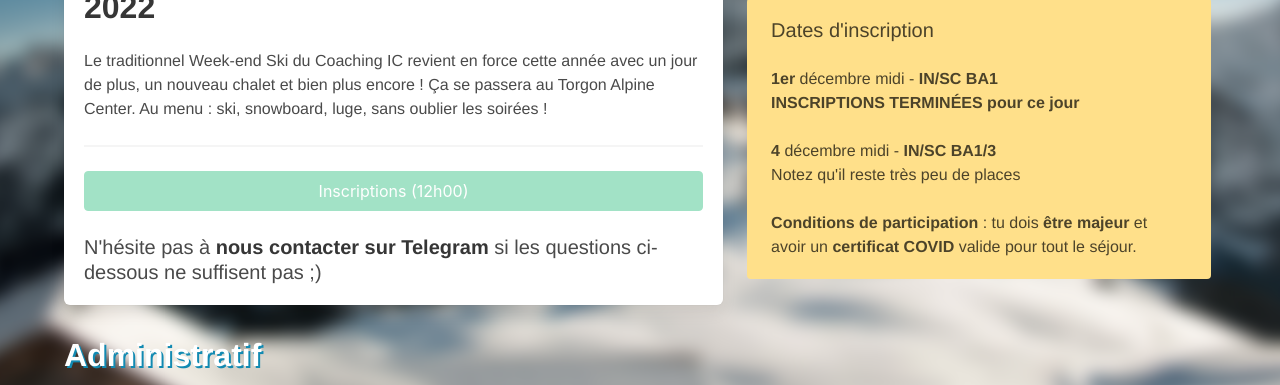
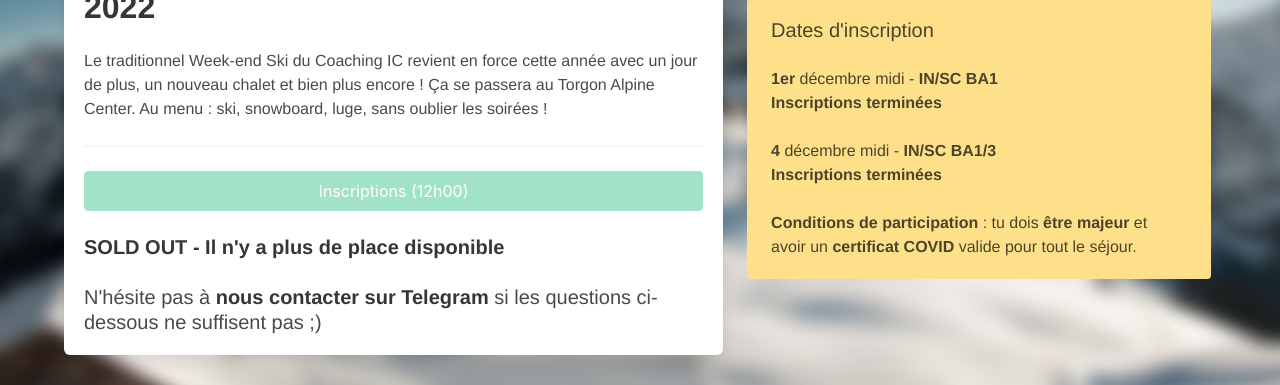
Before and after one commit to Coaching-IC/weskic, a Vue app in the folder weskic-frontend/: page /info in a window 1280 px wide. Shown: the part 293-678 px from the top of the page. Built offline with nearby package versions, Linux system fonts and the light colour scheme.

Commit message:
Client-side: End of registration on /info and /login

```diff
--- a/weskic-frontend/src/components/InfoView.vue
+++ b/weskic-frontend/src/components/InfoView.vue
@@ -15,7 +15,7 @@
                     :to="{name: 'login'}">{{ registrationBtnText }}
           </b-button>
           <br>
-          <h3 class="subtitle">N'hésite pas à <strong>nous contacter sur Telegram</strong> si les questions ci-dessous ne suffisent pas ;)</h3>
+          <h3 class="subtitle"><strong>SOLD OUT - Il n'y a plus de place disponible</strong><br><br>N'hésite pas à <strong>nous contacter sur Telegram</strong> si les questions ci-dessous ne suffisent pas ;)</h3>
         </div>
       </div>
       <div class="column">
@@ -29,10 +29,10 @@
         <div id="dates" class="notification is-warning">
           <h3 class="subtitle">Dates d'inscription</h3>
           <ul>
-            <li><strong>1er</strong> décembre midi - <strong>IN/SC BA1 <br> INSCRIPTIONS TERMINÉES pour ce jour</strong></li>
+            <li><strong>1er</strong> décembre midi - <strong>IN/SC BA1 <br> Inscriptions terminées</strong></li>
             <br>
             <li><strong>4</strong> décembre midi - <strong>IN/SC BA1/3</strong><br>
-            Notez qu'il reste très peu de places</li>
+            <strong>Inscriptions terminées</strong></li>
           </ul>
           <br>
           <strong>Conditions de participation</strong> : tu dois <strong>être majeur</strong> et avoir un <strong>certificat
@@ -53,7 +53,7 @@ import QaA from "@/components/QaA";
 
 const now = new Date();
 const openDate = new Date('2021-12-04T11:00:00Z');
-const closeDate = new Date('2022-01-01T11:00:00Z');
+const closeDate = new Date('2023-01-01T11:00:00Z');
 
 export default {
   name: 'InfoView',
@@ -68,7 +68,7 @@ export default {
     },
     registrationBtnText: () => {
       if (now - openDate < 0) return 'Inscriptions (12h00)';
-      if (now - openDate >= 0 && now - closeDate <= 0) return 'Inscriptions';
+      if (now - openDate >= 0 && now - closeDate <= 0) return 'Afficher mon compte';
       if (now - closeDate > 0) return 'Inscriptions fermées';
       throw 'impossible';
     }
--- a/weskic-frontend/src/components/LoginView.vue
+++ b/weskic-frontend/src/components/LoginView.vue
@@ -4,10 +4,9 @@
 
     <div id="leftBox" class="">
       <h1 class="title">Réservation WESKIC</h1>
-      <h2 class="subtitle">Quasiment toutes les places sont prises</h2>
+      <h2 class="subtitle">Weekend Ski Coaching IC</h2>
       <hr>
-      <p class="text">En dehors des périodes d'inscriptions, seules les personnes qui ont
-        commencé leur inscription peuvent se connecter.</p>
+      <p class="text">Les inscriptions sont terminées. Ceux qui ont un compte peuvent terminer leur inscription.</p>
       <br>
       <div class="is-flex actionbar">
         <b-button type="is-outlined" expanded tag="router-link" :to="{name: 'info'}">Informations</b-button>
```
